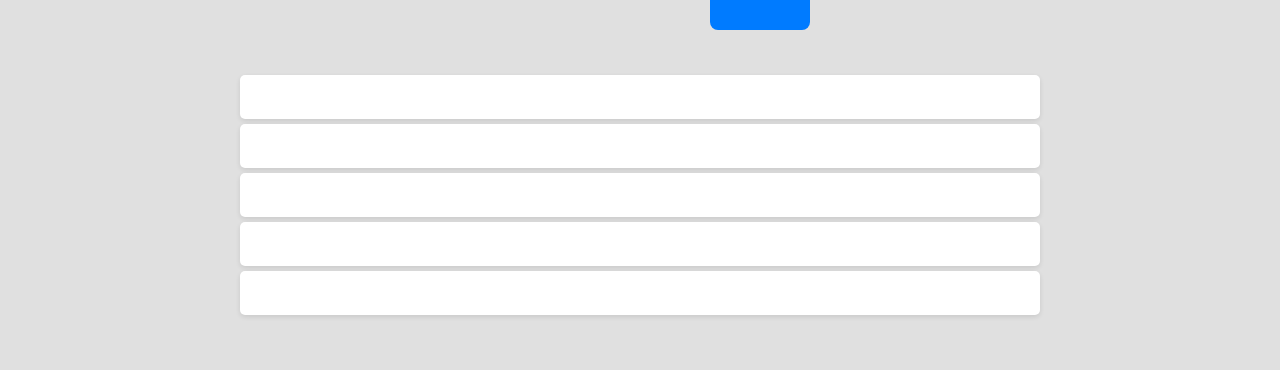
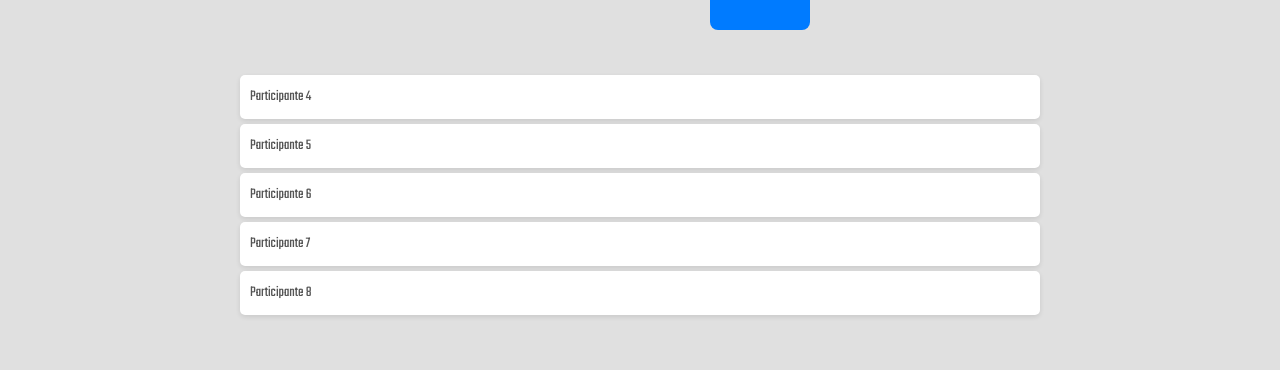
Before and after one commit to EduardoWodtke/SMT-Sistema-Multi-Trabalhista, a Vue app: page /Ranking in a window 1280 px wide. Shown: the part 424-794 px from the top of the page. Built offline with nearby package versions, Linux system fonts and the light colour scheme; no server answers; a web font is replaced by a local one.

Commit message:
mudando a color do li ranking

```diff
--- a/dev-dist/sw.js
+++ b/dev-dist/sw.js
@@ -82,7 +82,7 @@ define(['./workbox-b5f7729d'], (function (workbox) { 'use strict';
     "revision": "3ca0b8505b4bec776b69afdba2768812"
   }, {
     "url": "index.html",
-    "revision": "0.4h4p2n0840o"
+    "revision": "0.irvbpvqprr8"
   }], {});
   workbox.cleanupOutdatedCaches();
   workbox.registerRoute(new workbox.NavigationRoute(workbox.createHandlerBoundToURL("index.html"), {
--- a/src/views/RankingSMT.vue
+++ b/src/views/RankingSMT.vue
@@ -111,6 +111,7 @@
   max-width: 800px;
   list-style-type: none;
   padding: 0;
+  color: black !important;
 }
 
 .participants li {
@@ -120,5 +121,8 @@
   border-radius: 5px;
   box-shadow: 0 2px 5px rgba(0, 0, 0, 0.1);
 }
+li{
+  color: rgb(85, 85, 85);
+}
 
 </style>
```
